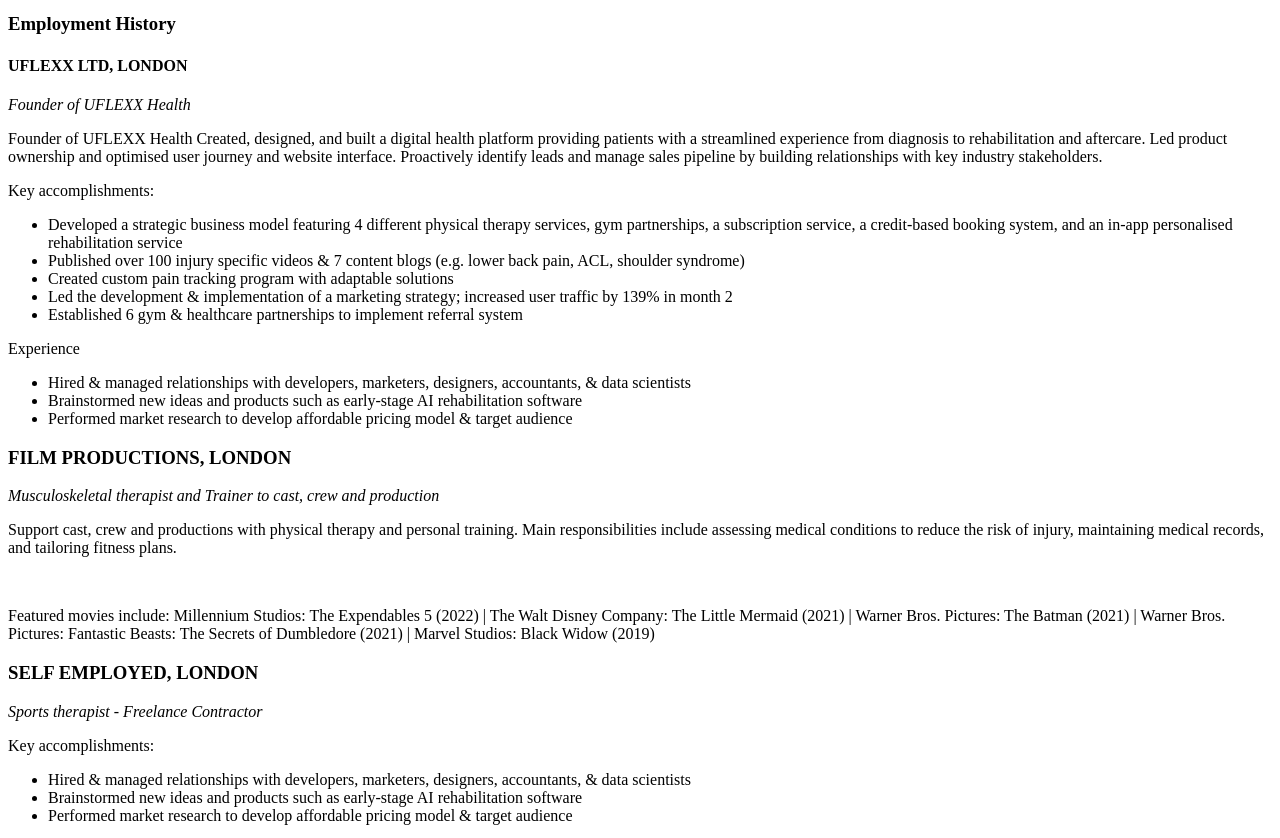
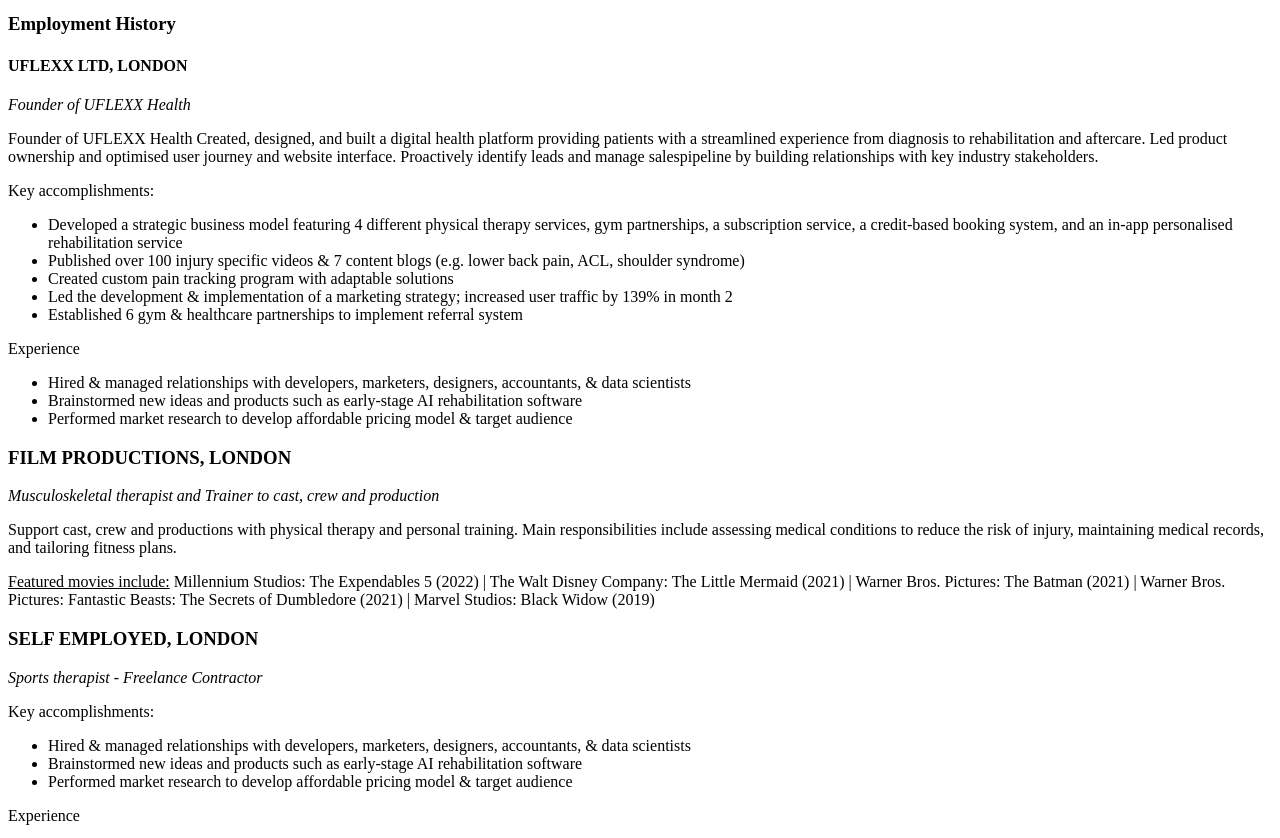
Before and after one commit to ah28011992/bathspabootcamp, a website: page index.html in a window 1280 px wide. Shown: the part 400-1238 px from the top of the page. Drawn offline with Linux system fonts and the light colour scheme.

Commit message:
cvaddedwithUGLYcode

```diff
--- a/index.html
+++ b/index.html
@@ -39,7 +39,6 @@
         <!--Introducing myself : Using divs, hr, h1, h2, br and p -->
         <div>
         <h1 class="headings">Aaron Hedgecock</h1>
-
            <h4 class="headings"> London, United Kingdom <br>
                 +44 7867 330 686 | hedgecockaaron@gmail.com
                 </h4>
@@ -73,11 +72,10 @@
                 <h3>Employment History</h3>
                     <h4><strong>UFLEXX LTD, LONDON</strong></h4>
                         <p><i>Founder of UFLEXX Health</i></p>
-                            <p>Founder of UFLEXX Health Created, designed, and built a digital health platform providing patients with a streamlined experience from diagnosis to rehabilitation
-                        and aftercare. Led product ownership and optimised user journey and website interface. Proactively identify leads and
-                        manage sales
-                        pipeline by building relationships with key industry stakeholders.</p>
-                            <p>Key accomplishments: </p>
+
+                            <p>Founder of UFLEXX Health Created, designed, and built a digital health platform providing patients with a streamlined experience from diagnosis to rehabilitation and aftercare. Led product ownership and optimised user journey and website interface. Proactively identify leads and manage salespipeline by building relationships with key industry stakeholders.</p>
+
+                            <p>Key accomplishments:</p>
                                 <ul>
                                     <li>
                                         Developed a strategic business model featuring 4 different physical therapy services, gym partnerships, a subscription service, a credit-based booking system, and an in-app personalised rehabilitation service
@@ -108,12 +106,10 @@
                                         </ul>
                                         <h3>FILM PRODUCTIONS, LONDON</h3>
                                             <p><i>Musculoskeletal therapist and Trainer to cast, crew and production</i></p>
-                                                <p>Support cast, crew and productions with physical therapy and personal training. Main responsibilities include assessing
-                                                    medical conditions to reduce the risk of injury, maintaining medical records, and tailoring fitness plans.</p>
-                                                    <br>
-                                                        <p>Featured movies include: Millennium Studios: The Expendables 5 (2022) | The Walt Disney Company: The Little Mermaid
-                                                        (2021) | Warner Bros. Pictures: The Batman (2021) | Warner Bros. Pictures: Fantastic Beasts: The Secrets of Dumbledore (2021) |
-                                                        Marvel Studios: Black Widow (2019)</p>
+                                                <p>Support cast, crew and productions with physical therapy and personal training. Main responsibilities include assessing medical conditions to reduce the risk of injury, maintaining medical records, and tailoring fitness plans.
+                                                </p>
+                                                    <p><u>Featured movies include:</u> Millennium Studios: The Expendables 5 (2022) | The Walt Disney Company: The Little Mermaid (2021) | Warner Bros. Pictures: The Batman (2021) | Warner Bros. Pictures: Fantastic Beasts: The Secrets of Dumbledore (2021) | Marvel Studios: Black Widow (2019)</p>
+
                                                         <h3>SELF EMPLOYED, LONDON</h3>
                                                             <p><i>Sports therapist - Freelance Contractor</i></p>
                                                                 <p>Key accomplishments:</p>
@@ -129,10 +125,13 @@
                                                                                 <li>Liaise with GPs, OTs, nurses & fitness professionals to offer multi-disciplinary support</li>
                                                                         </ul>
                                                                         <hr>
+                                                                        <!--This section is for volunteering and Fundraising-->
                                                                             <div>
                                                                             <h3>VOLUNTEERING & FUNDRAISING</h3>
+
                                                                                 <h4><strong>Overseas Plastic Surgery Appeal</strong></h4>
                                                                                     <p> Raised £3,010 in 3 weeks for those in underprivileged countries to receive life changing plastic surgery(Cleft lip and palate) by running 4 miles every 4 hours for 48 hour </p>
+
                                                                                 <h4><strong> Walkergate Park Neurorehabilitation Centre</strong></h4>
                                                                                     <p>Offered 4 months of support on neurorehabilitation wards to physiotherapists which involved instructing
                                                                                     patients through rehabilitation sessions, assisting in patient transfers, and keeping patient morale high</p>
@@ -141,6 +140,7 @@
                                                                             </div>
                                                                             <hr>
                                                                             <div>
+                                                                            <!--This section is for education -->
                                                                                 <h3>EDUCATION</h3>
                                                                                    <h4><strong>Teesside University</strong></h4>
                                                                                        <h4><strong>BSc (HONS) Sports Therapy: 2:1</strong></h4>
@@ -149,35 +149,13 @@
                                                                                                  <h4><strong></strong>FdSc Sports Training and Rehabilitation</strong></h4>
                                                                                                  <p>Additional: Active IQ level 3 Personal Training, Active IQ level 2 Fitness Instructor, Level 3 and 4 Sports massage</p>
                                                                             </div>
-
-
-
-
-
-
-
-
-
-
-
-
-
-
-
-
-
-
-
-
                                                                             <div>
-                    <br>
                                                                                 <img src="images/aaron hedgecock the times.png" alt="aaronhedgecockthetime"> <a href="https://www.thetimes.co.uk/article/incredible-toll-modern-rugby-takes-on-the-body-j63lwd20k">Read my article</a>
                                                                                     <button href="https://www.thetimes.co.uk/article/incredible-toll-modern-rugby-takes-on-the-body-j63lwd20k" target="_blank">Read my article</button>
                                                                             </div>
                                                                             <div>
                                                                                 <a href="https://www.linkedin.com/in/aaron-h-97756011a/">Linkedin</a></p>
                                                                                     <a href="https://github.com/ah28011992/bathspabootcamp">GitHub</p>
-                    <p></p>
                                                                             </div>
 
     </body>
--- /dev/null
+++ b/package.json
@@ -0,0 +1,5 @@
+{
+  "devDependencies": {
+    "prettier": "2.7.0"
+  }
+}
```
Also changed, not shown: 1 other file. Lines whose indentation alone changed are shown as unchanged.
